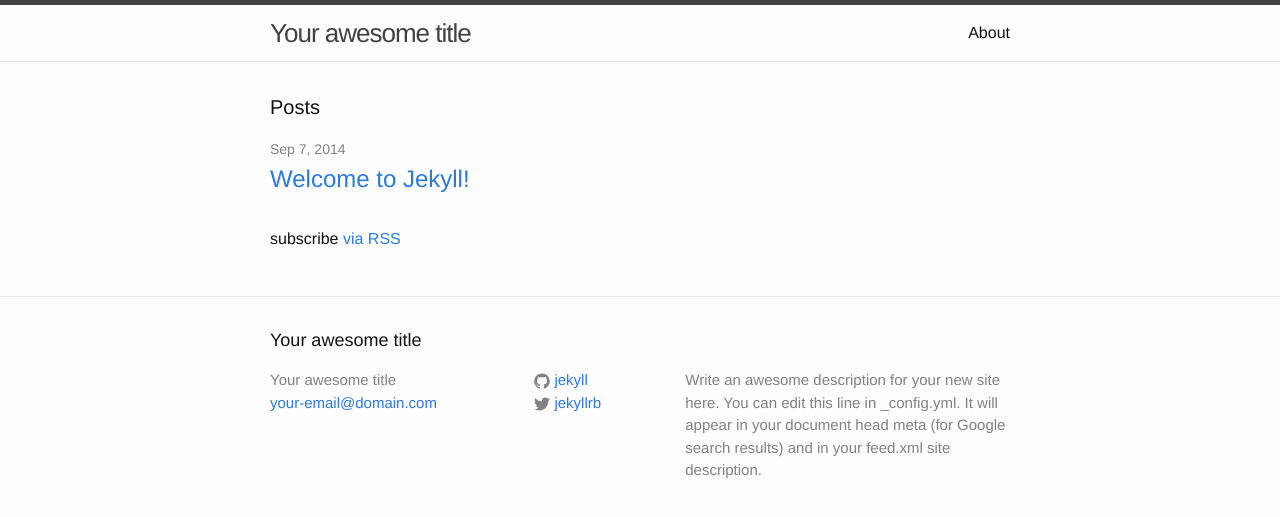
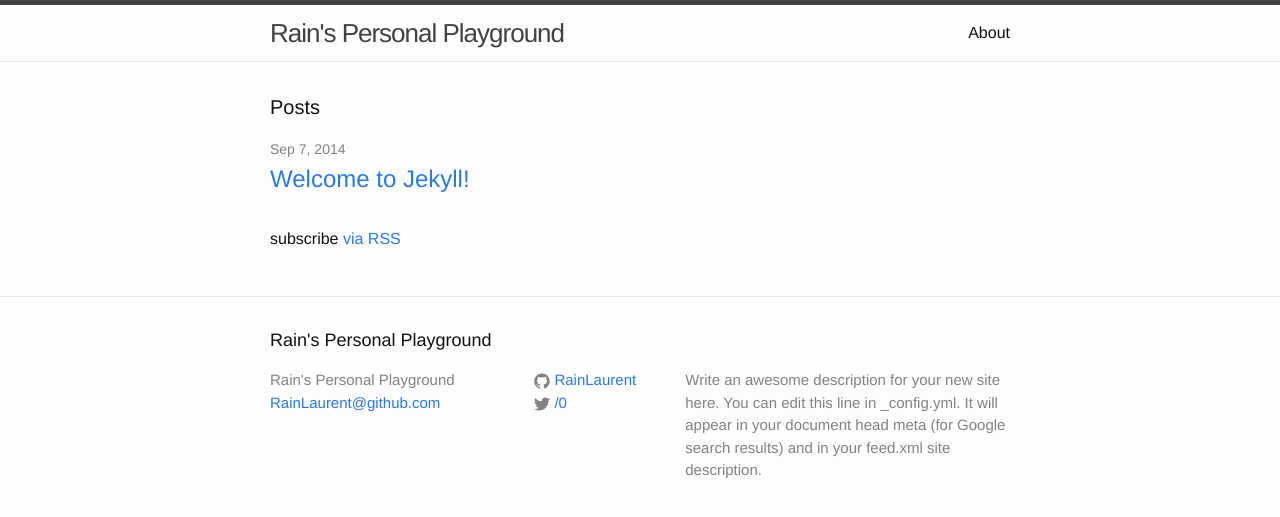
Before and after one commit to RainLaurent/RainLaurent.github.io, a Jekyll site: the page built from index.html, in a window 1280 px wide. Shown: the top 517 px of the page. Built offline with Jekyll 4.4.1, drawn with Linux system fonts in a browser that asks for light colours.

Commit message:
test update

```diff
--- a/_config.yml
+++ b/_config.yml
@@ -1,14 +1,14 @@
 # Site settings
-title: Your awesome title
-email: your-email@domain.com
+title: Rain's Personal Playground
+email: RainLaurent@github.com
 description: > # this means to ignore newlines until "baseurl:"
   Write an awesome description for your new site here. You can edit this
   line in _config.yml. It will appear in your document head meta (for
   Google search results) and in your feed.xml site description.
 baseurl: "" # the subpath of your site, e.g. /blog/
-url: "http://yourdomain.com" # the base hostname & protocol for your site
-twitter_username: jekyllrb
-github_username:  jekyll
+url: "http://RainLaurent.github.io" # the base hostname & protocol for your site
+twitter_username: /0
+github_username:  RainLaurent
 
 # Build settings
 markdown: kramdown
```
